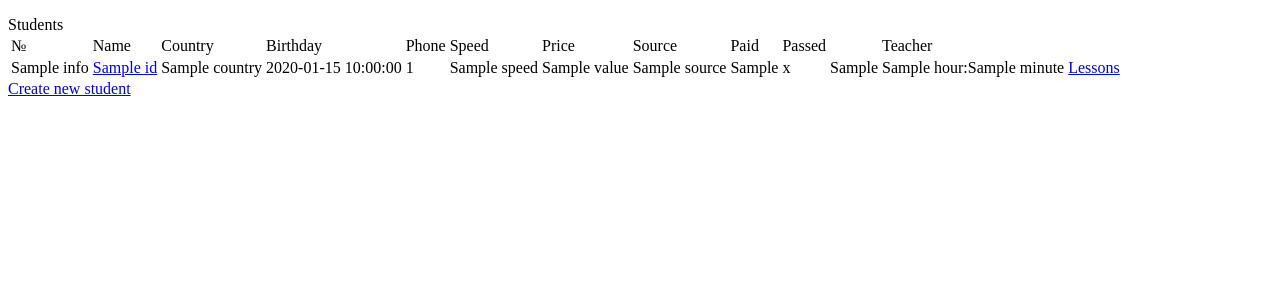
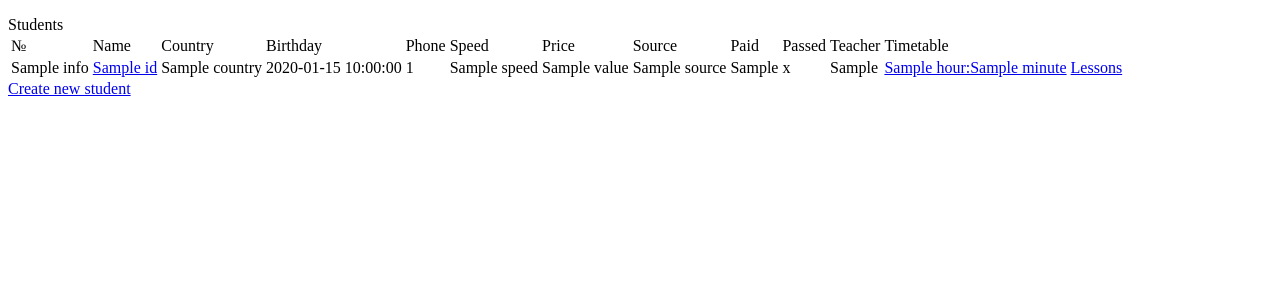
Before and after one commit to SuharevskiySergey/Brainfor, a Python web app: template app/templates/admin_panel/admin_panel_main.html in a window 1280 px wide. Shown: the part 108-408 px from the top of the page. Run offline with Jinja, Linux system fonts and the light colour scheme; the template is opened without the code that fills it: most values are stand-ins (such as "Sample title", 1, 10 or a date in 2020).

Commit message:
+ graphicks +Party+Form + admin grafig +allmost without css111 1ssfas pispis_motherfucker1112346712 ia ubu dal endless pravki1

```diff
--- a/app/main/admin_panel/admin_routes.py
+++ b/app/main/admin_panel/admin_routes.py
@@ -17,7 +17,7 @@ from app.models.info import Lesson
 def admin_panel_teachers():
     if current_user.role < 2:
         return redirect(url_for('main.index'))
-    teach = db.session.query(User.id).filter(User.role==2).all()
+    teach = db.session.query(User.id).filter(User.role == 2).all()
     teach_id = []
     for i in teach:
         teach_id.append(i.id)
--- a/app/templates/admin_panel/admin_panel_main.html
+++ b/app/templates/admin_panel/admin_panel_main.html
@@ -14,8 +14,8 @@
             <td>Source</td>
             <td>Paid</td>
             <td>Passed</td>
-            <td></td>
             <td>Teacher</td>
+            <td>Timetable</td>
         </tr>
         {% for info in infos %}
         <tr>
@@ -37,6 +37,7 @@
             <td>
                 {% for g in info[1] %}
 
+                <a href="{{ url_for('main.create_lesson_get',graphid=g.id) }}">
                     {% if g.weekday==0 %}
                         Monday
                     {% elif g.weekday==1 %}
@@ -53,6 +54,8 @@
                         Sanday
                     {% endif %}
                     {{g.hour}}:{{g.minute}}
+                </a>
+
                 {% endfor %}
 
             </td>
```
